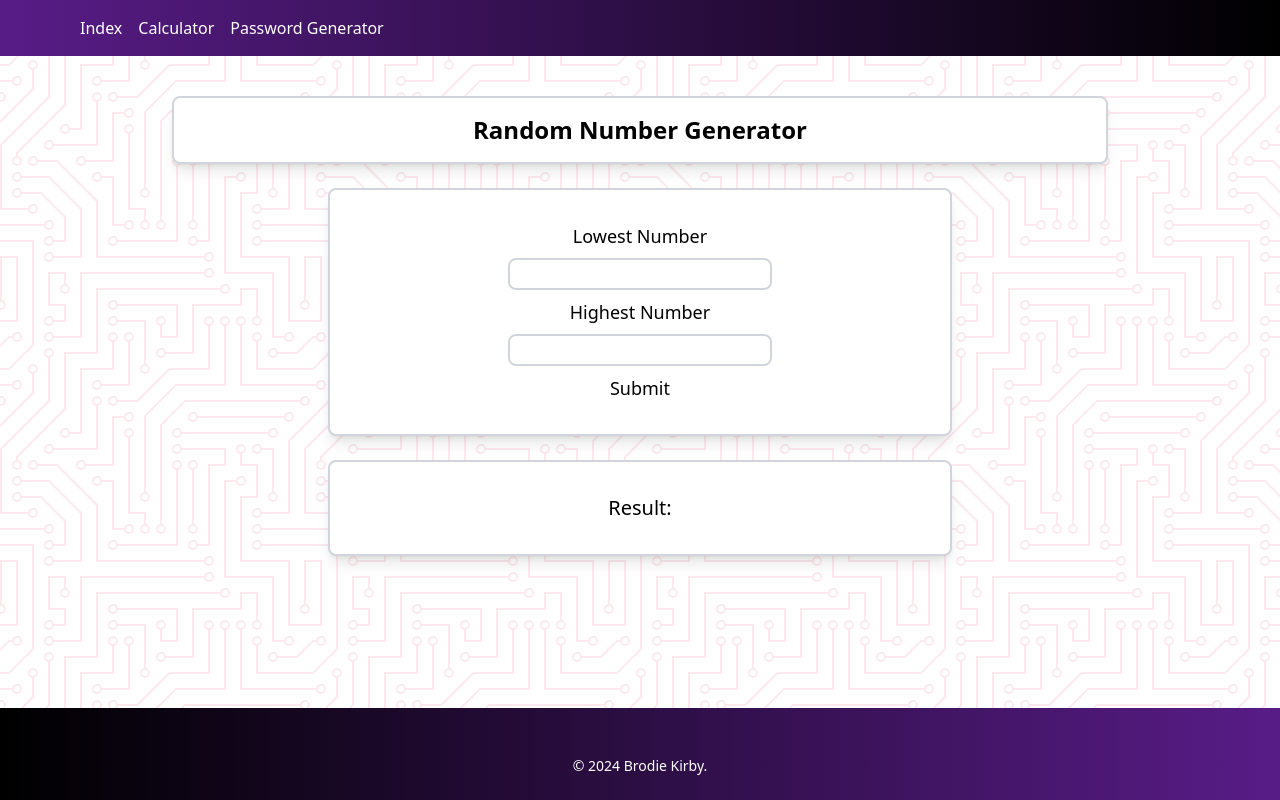
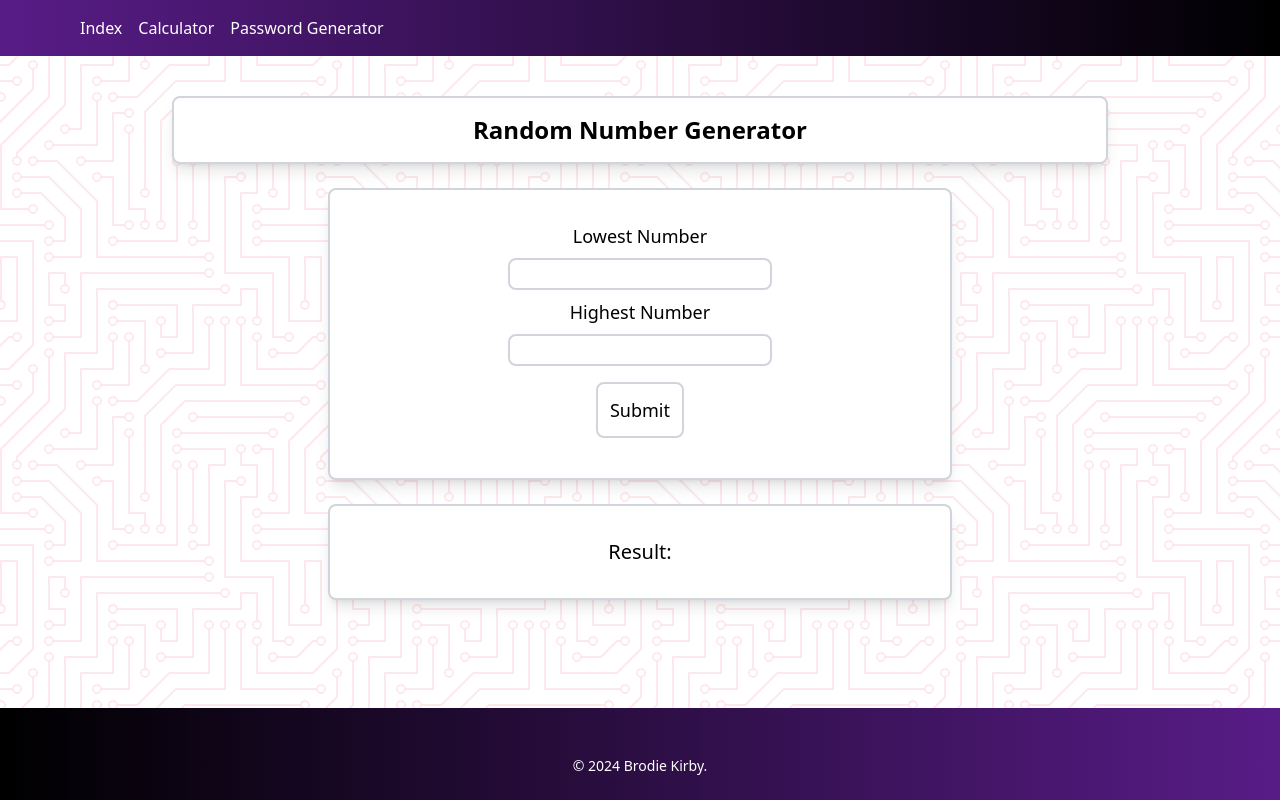
Before and after one commit to kirby-b/WebBasedProjects, a website: page rand-num-gen.html in a window 1280 px wide. Drawn offline with Linux system fonts and the light colour scheme.

Commit message:
Update rand-num-gen.html

```diff
--- a/rand-num-gen.html
+++ b/rand-num-gen.html
@@ -69,7 +69,7 @@
 							<input type="text" class="border-2 border-gray-300 rounded-lg m-2 min"><br>
 							Highest Number<br>
 							<input type="text" class="border-2 border-gray-300 rounded-lg m-2 max"><br>
-							<button class="button" onclick="randFunc()">Submit</button>
+							<button class="button border-2 border-gray-300 rounded-lg m-2 p-3" onclick="randFunc()">Submit</button>
                         </p>
                     </div>
                 </div>
```
